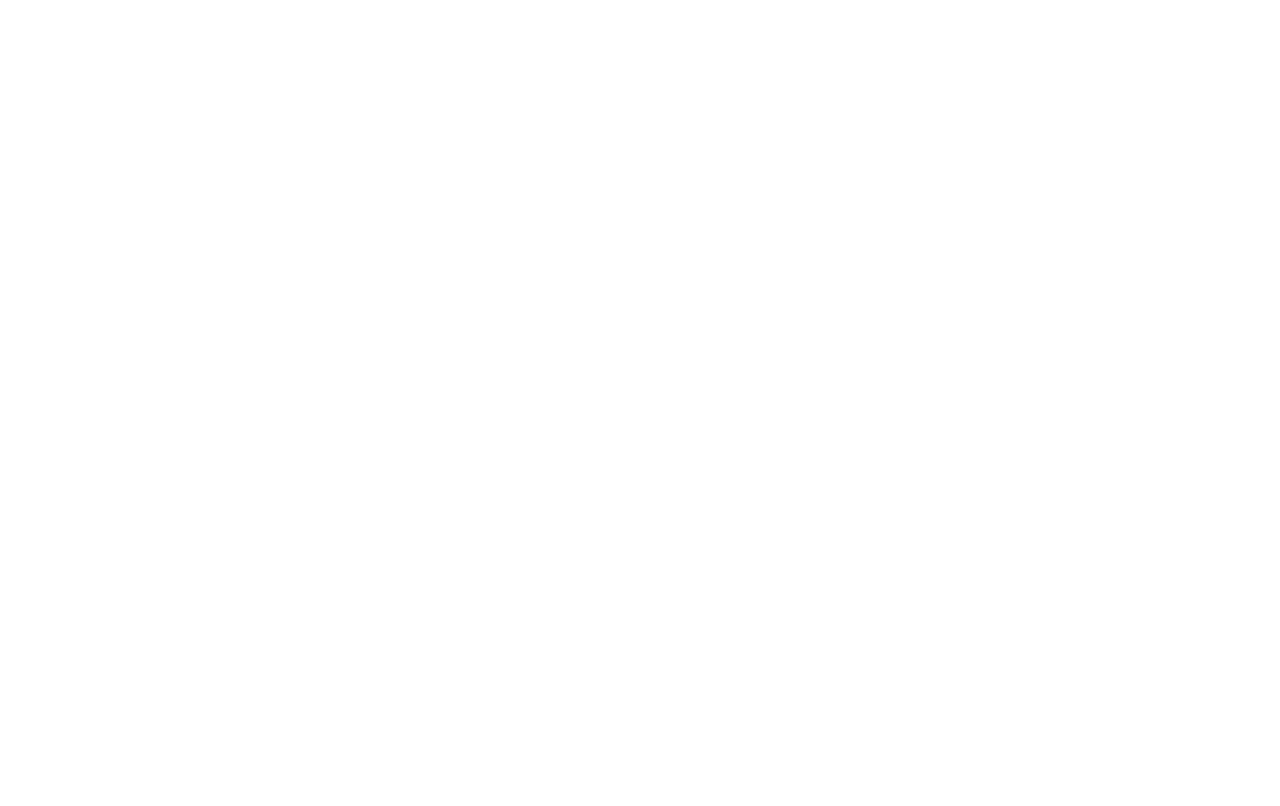
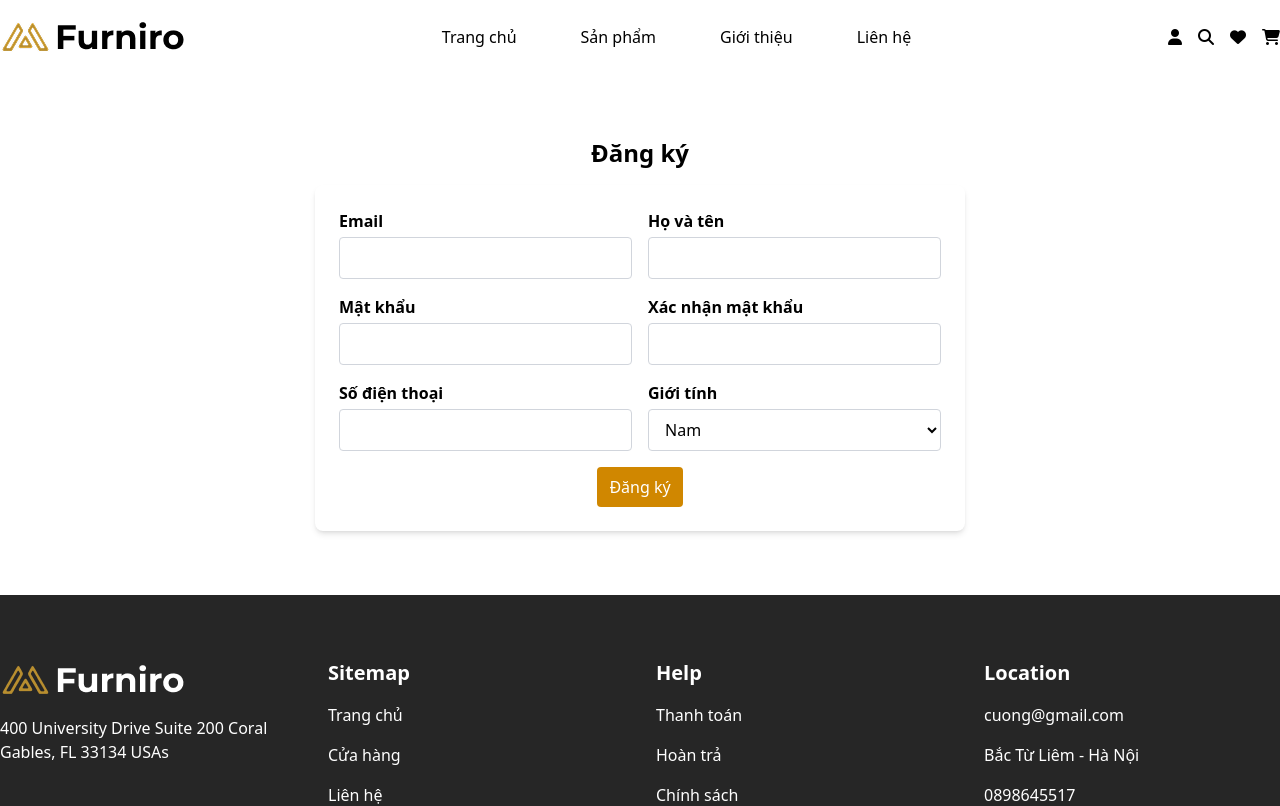
Before and after one commit to curly1210/FE2_ASM, a React (Vite) app: page /register in a window 1280 px wide. Before the commit this address had no page. Shown: the top 806 px of the page. Built offline with nearby package versions, Linux system fonts and the light colour scheme.

Commit message:
feature: register

```diff
--- a/src/components/Client/Navigate.tsx
+++ b/src/components/Client/Navigate.tsx
@@ -74,12 +74,20 @@
                   Đăng xuất
                 </button>
               ) : (
+                <div>
                   <button
                     className="cursor-pointer block w-full px-4 py-2 text-left hover:bg-gray-200"
                     onClick={() => navigate("/login")}
                   >
                     Đăng nhập
                   </button>
+                  <button
+                    className="cursor-pointer block w-full px-4 py-2 text-left hover:bg-gray-200"
+                    onClick={() => navigate("/register")}
+                  >
+                    Đăng ký
+                  </button>
+                </div>
               )}
             </div>
           </div>
--- a/src/output.css
+++ b/src/output.css
@@ -330,6 +330,9 @@
   }
   .w-80 {
     width: calc(var(--spacing) * 80);
+  }
+  .w-\[650px\] {
+    width: 650px;
   }
   .w-full {
     width: 100%;
--- a/src/pages/Client/Register.tsx
+++ b/src/pages/Client/Register.tsx
@@ -1,4 +1,151 @@
+/* eslint-disable @typescript-eslint/no-explicit-any */
+import { useForm } from "react-hook-form";
+import toast from "react-hot-toast";
+import { useRegister } from "../../hooks/useRegister";
+import { useNavigate } from "react-router-dom";
+
 const Register = () => {
-  return <div>Register</div>;
+  const { mutate } = useRegister({ resource: "register" });
+
+  const {
+    register,
+    handleSubmit,
+    formState: { errors },
+    watch,
+  } = useForm();
+
+  const navigation = useNavigate();
+
+  const onSubmit = async (value: any) => {
+    // console.log(value);
+
+    mutate(value, {
+      onSuccess: () => {
+        toast.success("Đăng ký thành công");
+        navigation("/login");
+      },
+      onError: () => {
+        // console.log(error);
+        toast.error("Email đã tồn tại", { duration: 1000 });
+      },
+    });
+  };
+
+  return (
+    <div className="container max-w-7xl m-auto py-16">
+      <h1 className="text-center mb-4 text-2xl font-semibold">Đăng ký</h1>
+      <div className="flex justify-center ">
+        <form
+          onSubmit={handleSubmit(onSubmit)}
+          className="bg-white p-6 rounded-lg shadow-md w-[650px]"
+        >
+          <div className="grid grid-cols-2 gap-4">
+            <div className="flex flex-col mb-4">
+              <label className="mb-1 font-semibold">Email</label>
+              <input
+                {...register("email", {
+                  required: "Email không được để trống",
+                })}
+                type="text"
+                className="border border-gray-300 rounded px-3 py-2 focus:outline-blue-500"
+              />
+              {errors.email && (
+                <span className="text-red-500">
+                  {errors?.email?.message?.toString()}
+                </span>
+              )}
+            </div>
+            <div className="flex flex-col mb-4">
+              <label className="mb-1 font-semibold">Họ và tên</label>
+              <input
+                {...register("fullname", {
+                  required: "Họ tên không được để trống",
+                })}
+                type="text"
+                className="border border-gray-300 rounded px-3 py-2 focus:outline-blue-500"
+              />
+              {errors.fullname && (
+                <span className="text-red-500">
+                  {errors?.fullname?.message?.toString()}
+                </span>
+              )}
+            </div>
+          </div>
+
+          <div className="grid grid-cols-2 gap-4">
+            <div className="flex flex-col mb-4">
+              <label className="mb-1 font-semibold">Mật khẩu</label>
+              <input
+                {...register("password", {
+                  required: "Mật khẩu không được để trống",
+                  minLength: { value: 6, message: "Tối thiểu 6 ký tự" },
+                })}
+                type="password"
+                className="border border-gray-300 rounded px-3 py-2 focus:outline-blue-500"
+              />
+              {errors.password && (
+                <span className="text-red-500">
+                  {errors?.password?.message?.toString()}
+                </span>
+              )}
+            </div>
+            <div className="flex flex-col mb-4">
+              <label className="mb-1 font-semibold">Xác nhận mật khẩu</label>
+              <input
+                {...register("confirmPassword", {
+                  required: "Xác nhận không được để trống",
+                  validate: (value) =>
+                    value === watch("password") || "Mật khẩu không trùng khớp",
+                })}
+                type="password"
+                className="border border-gray-300 rounded px-3 py-2 focus:outline-blue-500"
+              />
+              {errors.confirmPassword && (
+                <span className="text-red-500">
+                  {errors?.confirmPassword?.message?.toString()}
+                </span>
+              )}
+            </div>
+          </div>
+
+          <div className="grid grid-cols-2 gap-4">
+            <div className="flex flex-col mb-4">
+              <label className="mb-1 font-semibold">Số điện thoại</label>
+              <input
+                {...register("phone", {
+                  required: "Họ tên không được để trống",
+                })}
+                type="text"
+                className="border border-gray-300 rounded px-3 py-2 focus:outline-blue-500"
+              />
+              {errors.phone && (
+                <span className="text-red-500">
+                  {errors?.phone?.message?.toString()}
+                </span>
+              )}
+            </div>
+            <div className="flex flex-col mb-4">
+              <label className="mb-1 font-semibold">Giới tính</label>
+              <select
+                {...register("sex", {
+                  required: "Chọn giới tính",
+                })}
+                name="sex"
+                className="border border-gray-300 rounded px-3 py-2 focus:outline-blue-500"
+              >
+                <option value="nam">Nam</option>
+                <option value="nu">Nữ</option>
+              </select>
+            </div>
+          </div>
+          <div className="flex justify-center">
+            <button className="bg-yellow-600 text-white py-2 px-3 rounded hover:bg-yellow-700 duration-200">
+              Đăng ký
+            </button>
+          </div>
+        </form>
+      </div>
+    </div>
+  );
 };
 export default Register;
--- a/src/routers/ClientRouter.tsx
+++ b/src/routers/ClientRouter.tsx
@@ -8,6 +8,7 @@
 import { ModalProvider } from "../Context/ModalContext";
 import Checkout from "../pages/Client/Checkout";
 import OrderSuccess from "../pages/Client/OrderSuccess";
+import Register from "../pages/Client/Register";
 
 const ClientRouter = () => {
   return (
@@ -24,6 +25,7 @@
           <Route index path="/" element={<HomePage />} />
           <Route element={<RedirectIfAuthenticated />}>
             <Route path="login" element={<Login />} />
+            <Route path="register" element={<Register />} />
           </Route>
           <Route element={<RequireAuth />}>
             <Route path="carts" element={<CartPage />} />
```
Lines whose indentation alone changed are shown as unchanged.
